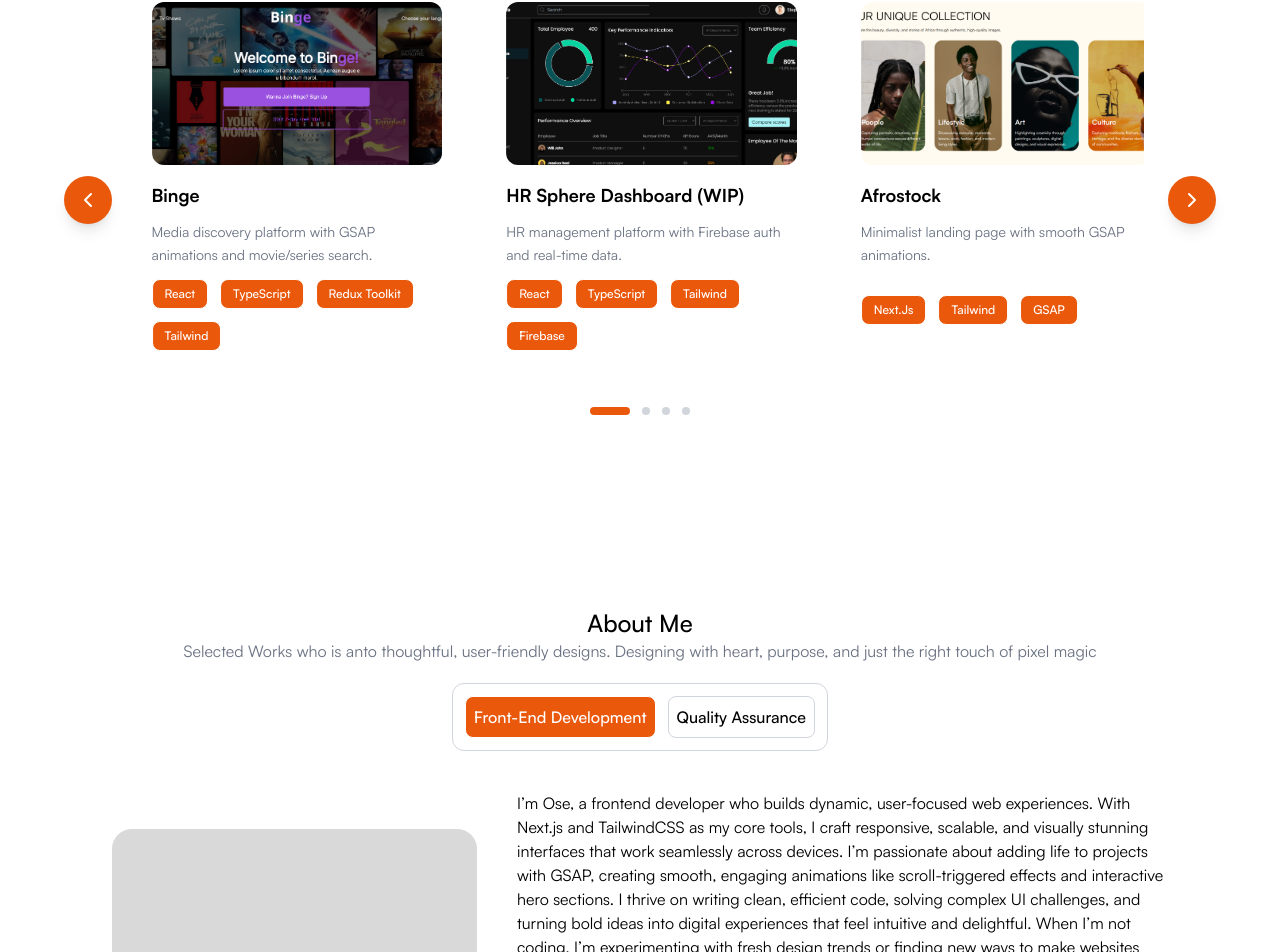
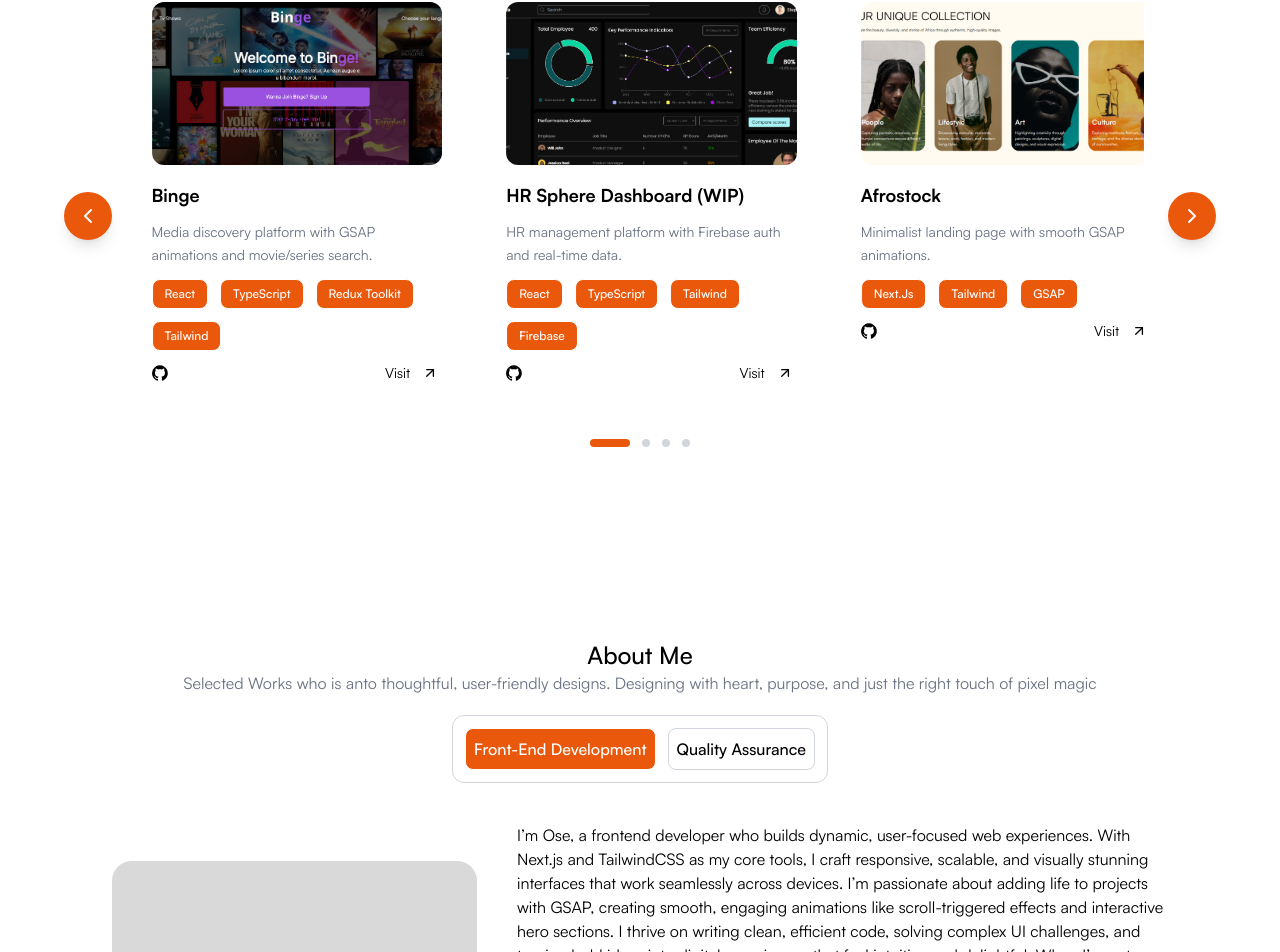
Before and after one commit to oseji/my-portfolio, a Next.js app: page / in a window 1280 px wide. Shown: the part 1126-2078 px from the top of the page. Built offline with nearby package versions, Linux system fonts and the light colour scheme.

Commit message:
minor updates on projects

```diff
--- a/src/app/components/Projects.tsx
+++ b/src/app/components/Projects.tsx
@@ -5,10 +5,8 @@
 import useEmblaCarousel from "embla-carousel-react";
 import Autoplay from "embla-carousel-autoplay";
 import { ChevronLeft, ChevronRight } from "lucide-react";
+import { ArrowUpRight } from "lucide-react";
 
-// ──────────────────────────────────────────────────
-// Your project images
-// ──────────────────────────────────────────────────
 import pennyWiseImg from "../assets/projects/pennywise.png";
 import bingeImg from "../assets/projects/binge.png";
 import hrSphereImg from "../assets/projects/hrSphere.png";
@@ -20,6 +18,7 @@
 import githubSearchImg from "../assets/projects/github search.png";
 import translatorImg from "../assets/projects/translator.png";
 import dictionaryImg from "../assets/projects/dictionary.png";
+import githubIcon from "../assets/github-svgrepo-com.svg";
 
 type ModeType = "frontend" | "qa";
 
@@ -151,15 +150,24 @@
 
 	const [selectedPage, setSelectedPage] = useState(0);
 	const [selectedMode, setSelectedMode] = useState<ModeType>("frontend");
+	const [slidesPerView, setSlidesPerView] = useState(1); // default = 1 (matches server)
 
-	const getSlidesPerView = useCallback(() => {
-		if (typeof window === "undefined") return 1;
-		if (window.innerWidth >= 1024) return 3; //desktop
-		if (window.innerWidth >= 768) return 2; //tablet
-		return 1; // mobile
+	useEffect(() => {
+		const calculateSlidesPerView = () => {
+			if (window.innerWidth >= 1024) return 3;
+			if (window.innerWidth >= 768) return 2;
+			return 1;
+		};
+
+		const handleResize = () => {
+			setSlidesPerView(calculateSlidesPerView());
+		};
+
+		handleResize(); // set initial value
+		window.addEventListener("resize", handleResize);
+
+		return () => window.removeEventListener("resize", handleResize);
 	}, []);
-
-	const slidesPerView = getSlidesPerView();
 
 	const projects =
 		selectedMode === "frontend" ? frontendProjectData : qaProjectData;
@@ -254,10 +262,6 @@
 								key={project.id}
 								className="flex-none w-full sm:w-[85%] md:w-[48%] lg:w-[32%]  rounded-xl p-4  h-full"
 							>
-								{/* <div className="bg-white rounded-xl shadow-md p-4 hover:shadow-lg transition h-full">
-
-								</div> */}
-
 								<div className="min-h-80">
 									<div className="rounded-xl overflow-hidden aspect-video">
 										<Image
@@ -269,7 +273,7 @@
 										/>
 									</div>
 
-									<div className="flex flex-col gap-3 justify-between min-h-36 mt-4">
+									<div className="flex flex-col gap-3 justify-between min-h-40 mt-4">
 										<div className=" flex flex-col gap-3">
 											<h2 className="font-bold capitalize text-lg">
 												{project.title}
@@ -279,6 +283,7 @@
 											</p>
 										</div>
 
+										<div className=" flex flex-col gap-3">
 											<div className="flex flex-row gap-3 flex-wrap">
 												{project.stack.map((tech, i) => (
 													<span
@@ -288,6 +293,25 @@
 														{tech}
 													</span>
 												))}
+											</div>
+
+											<div className="flex flex-row justify-between items-center w-full">
+												<a href={project.githubRepo}>
+													<Image
+														src={githubIcon}
+														alt="GitHub Icon"
+														className=" h-4 w-fit hover:scale-110 transition ease-in duration-200"
+													/>
+												</a>
+
+												<a
+													href={project.href}
+													className=" hover:text-[#EA580C] text-sm flex flex-row items-center gap-2 hover:scale-110 transition ease-in duration-200"
+												>
+													<span>Visit</span>
+													<ArrowUpRight className=" h-4 " />
+												</a>
+											</div>
 										</div>
 									</div>
 								</div>
--- a/src/app/layout.tsx
+++ b/src/app/layout.tsx
@@ -3,7 +3,7 @@
 import "./globals.css";
 
 export const metadata: Metadata = {
-	title: "My Portfolio",
+	title: "Ose Oziegbe's Portfolio",
 	description: "This is my personal portfolio website",
 };
 
```
Lines whose indentation alone changed are shown as unchanged.
